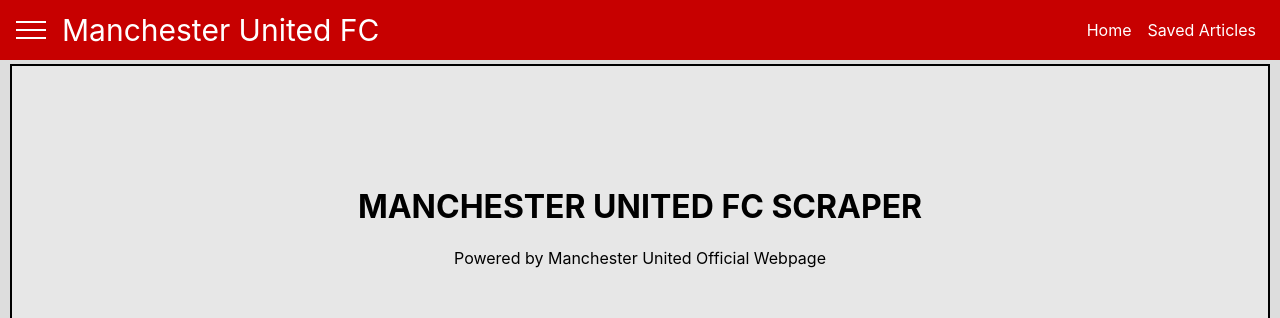
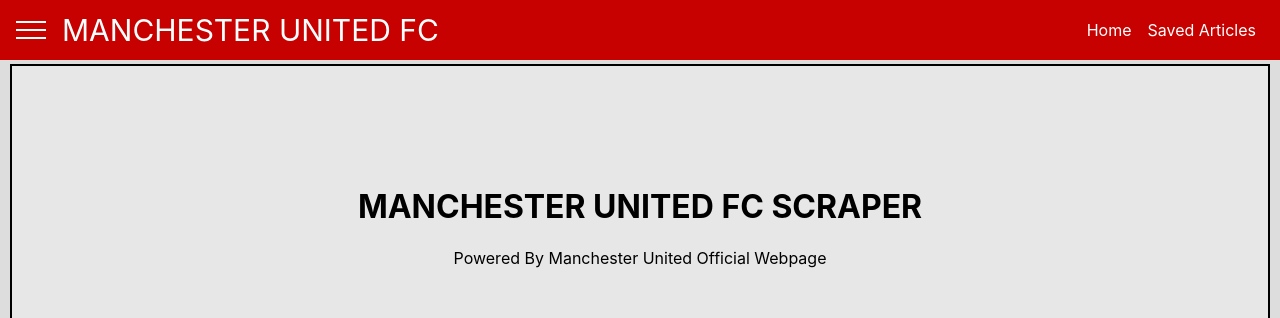
Before and after one commit to jk27924/mongo-scraper, a React (Create React App) app in the folder client/: page / in a window 1280 px wide. Shown: the top 318 px of the page. Built offline with nearby package versions, Linux system fonts and the light colour scheme; no server answers.

Commit message:
styled logo.

```diff
--- a/client/src/components/Jumbotron/Jumbotron.js
+++ b/client/src/components/Jumbotron/Jumbotron.js
@@ -7,7 +7,7 @@
       {/* <img source={ ("../../../assets/images/jumbotron.png") }></img> */}
       <h1>MANCHESTER UNITED FC SCRAPER</h1>
       <a target="_blank" rel="noopener noreferrer" href="https://www.manutd.com">
-        Powered by Manchester United Official Webpage
+        Powered By Manchester United Official Webpage
       </a>
     </div>
   );
--- a/client/src/components/Nav/Nav.js
+++ b/client/src/components/Nav/Nav.js
@@ -18,7 +18,7 @@
       <div>
         <HamburgerButton />
       </div>
-      <div className="navbar__logo"><a href="/">Manchester United FC</a></div>
+      <div className="navbar__logo"><a href="/">MANCHESTER UNITED FC</a></div>
       <div className="spacer"></div>
       <div className="navbar__navigation-items">
         <ul>
```
